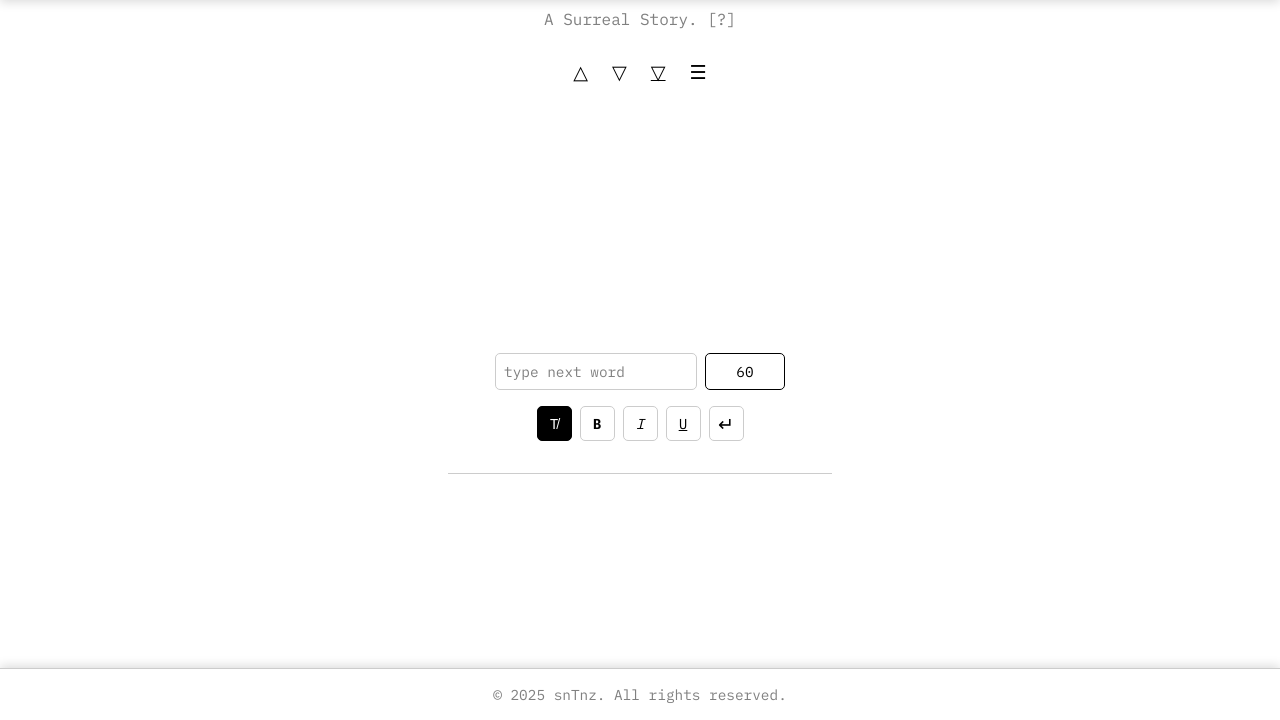
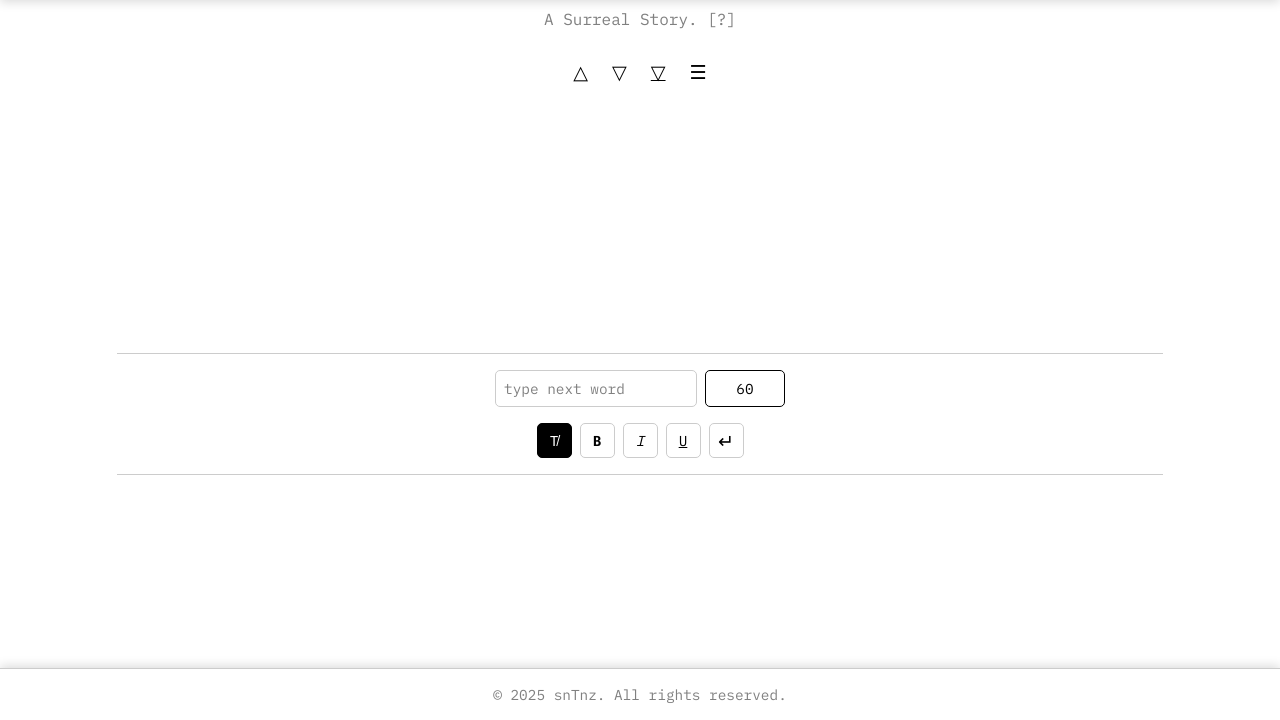
Before and after one commit to numero41/SNTNZ, a website with bundled scripts: page sntnz-project/public/index.html in a window 1280 px wide. Shown: the part 80-800 px from the top of the page. Built offline with nearby package versions, Linux system fonts and the light colour scheme; files whose address does not match are found by name.

Commit message:
added borders around submission items

```diff
--- a/sntnz-project/public/index.html
+++ b/sntnz-project/public/index.html
@@ -50,9 +50,18 @@
       </section>
 
       <!-- =========================================================
+           WUSERS FILTER
+      ========================================================== -->
+      <div id="mainContributorsContainer" class="contributors-filter"></div>
+
+      <!-- =========================================================
+           SUBMISSION
+      ========================================================== -->
+      <section class="submission-out-section">
+        <section class="submission-in-section">
+          <!-- =========================================================
               WORD SUBMISSION FORM + TIMER
           ========================================================== -->
-      <div id="mainContributorsContainer" class="contributors-filter"></div>
           <section class="submission-section">
             <form id="wordForm" class="submission-area">
               <input id="wordInput"
@@ -81,6 +90,8 @@
             </div>
           </section>
         </div>
+      </section>
+    </section>
 
     <!-- =========================================================
          FEEDBACK MESSAGE
--- a/sntnz-project/public/style.css
+++ b/sntnz-project/public/style.css
@@ -113,9 +113,7 @@ body {
 .sidebar {
   width: var(--content-width);
   max-width: 100%;
-  padding-top: calc(var(--spacing-base) * 2);
   max-height: calc(var(--spacing-base) * 30);
-  border-top: var(--border-light);
   text-align: center;
   overflow-y: auto;
 }
@@ -263,6 +261,22 @@ body {
 /* ============================================================================
    --- FORM & CONTROLS ---
 ============================================================================ */
+
+.submission-out-section {
+  width: 100%;
+  padding: var(--spacing-base);
+  border-top: var(--border-light);
+  border-bottom: var(--border-light);
+  border-color: var(--color-grey1);
+}
+
+.submission-in-section {
+  display: flex;
+  flex-direction: column;
+  align-items: center;
+  justify-content: center;
+  width: 100%;
+}
 
 /* Submission area row (input + button) */
 .submission-area {
```
Lines whose indentation alone changed are shown as unchanged.
